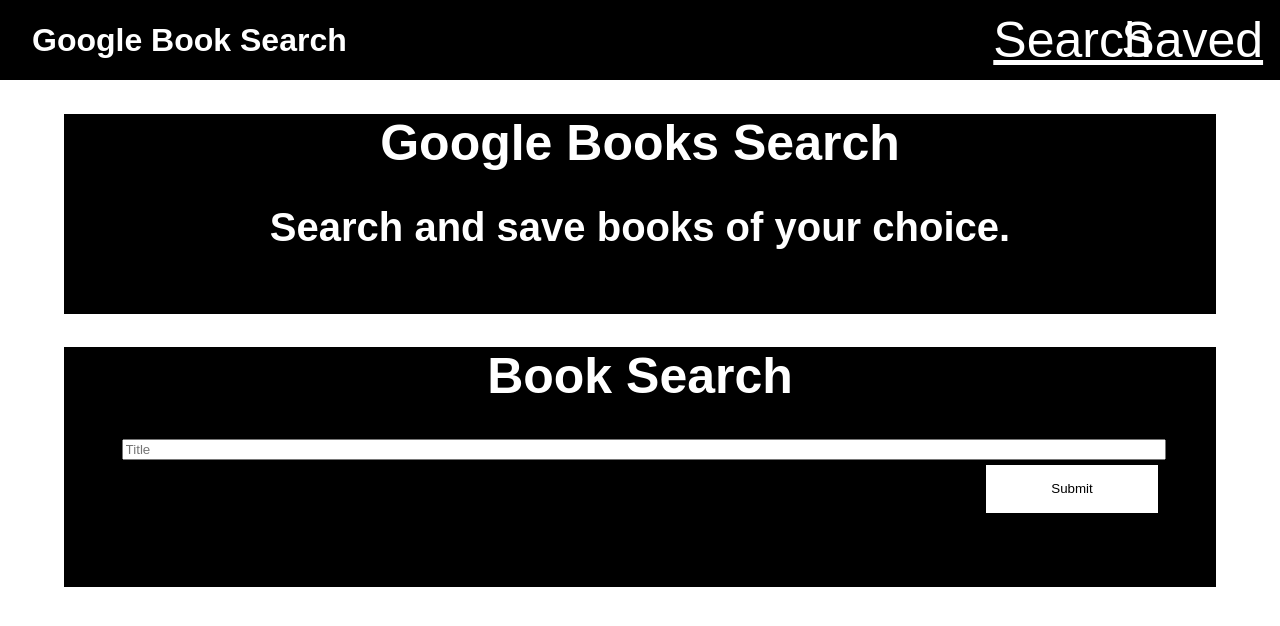
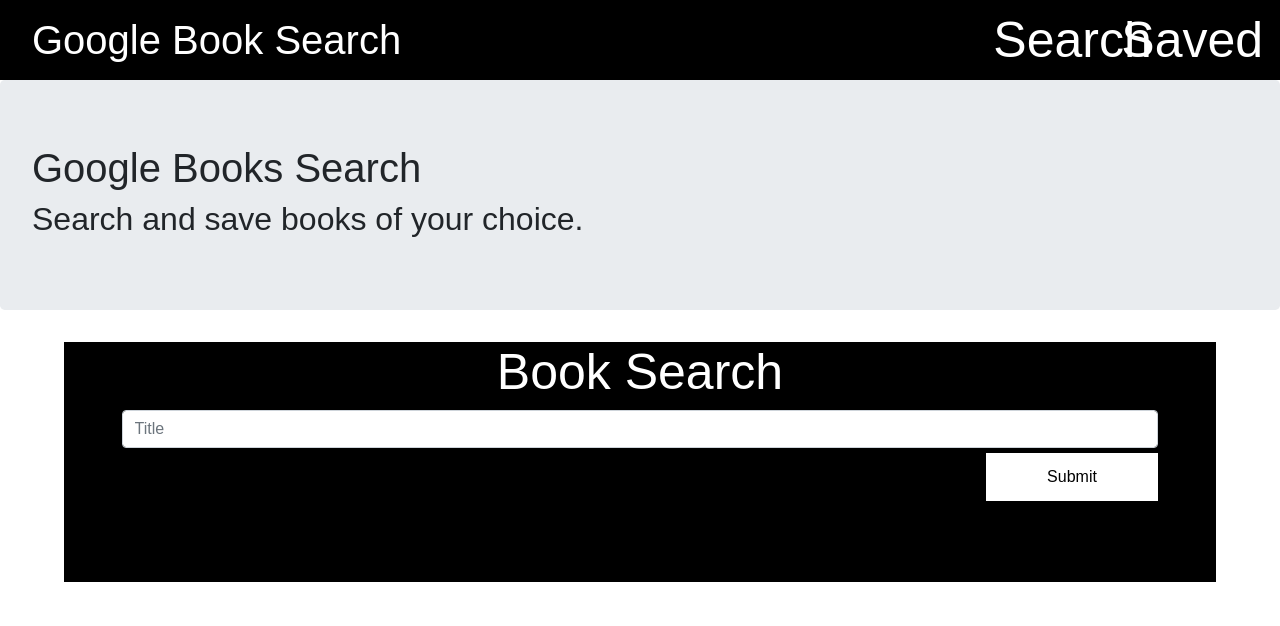
Before and after one commit to jjmateer/Google-Books-Search, a React (Create React App) app in the folder client/: page / in a window 1280 px wide. Shown: the top 626 px of the page. Built offline with nearby package versions, Linux system fonts and the light colour scheme.

Commit message:
Added bootstrap and started implementing class names.

```diff
--- a/client/public/index.html
+++ b/client/public/index.html
@@ -1,9 +1,18 @@
-<!doctype html>
+<!DOCTYPE html>
 <html lang="en">
   <head>
-    <meta charset="utf-8">
-    <meta name="viewport" content="width=device-width, initial-scale=1, shrink-to-fit=no">
-    <meta name="theme-color" content="#000000">
+    <meta charset="utf-8" />
+    <meta
+      name="viewport"
+      content="width=device-width, initial-scale=1, shrink-to-fit=no"
+    />
+    <meta name="theme-color" content="#000000" />
+    <link
+      rel="stylesheet"
+      href="https://stackpath.bootstrapcdn.com/bootstrap/4.3.1/css/bootstrap.min.css"
+      integrity="sha384-ggOyR0iXCbMQv3Xipma34MD+dH/1fQ784/j6cY/iJTQUOhcWr7x9JvoRxT2MZw1T"
+      crossorigin="anonymous"
+    />
     <!--
       manifest.json provides metadata used when your web app is added to the
       homescreen on Android. See https://developers.google.com/web/fundamentals/engage-and-retain/web-app-manifest/
--- a/client/src/components/Banner/index.js
+++ b/client/src/components/Banner/index.js
@@ -2,7 +2,7 @@
 import "./style.css";
 
 function Banner () {
-    return <div className="banner">
+    return <div className="jumbotron">
         <h1>Google Books Search</h1>
         <h2>Search and save books of your choice.</h2>
     </div>
--- a/client/src/components/SearchForm/index.js
+++ b/client/src/components/SearchForm/index.js
@@ -5,10 +5,10 @@
 function SearchForm({ q, handleInputChange, handleFormSubmit }) {
     return (
         <div>
-            <form className="searchForm">
+            <form id="searchForm" className="form-group">
                 <h1>Book Search</h1>
-                <input placeholder="Title" value={q} name="q" onChange={handleInputChange} required ></input>
-                <button className="submitBtn" type="submit" onClick={handleFormSubmit}>Submit</button>
+                <input className="form-control" placeholder="Title" value={q} name="q" onChange={handleInputChange} required ></input>
+                <button id="submitBtn" type="submit" onClick={handleFormSubmit}>Submit</button>
             </form>
         </div>
     )
--- a/client/src/components/SearchForm/style.css
+++ b/client/src/components/SearchForm/style.css
@@ -1,22 +1,22 @@
-.searchForm {
+#searchForm {
     width:90%;
     height:30vh;
     margin:auto;
     background-color:black;
     color:white;
 }
-.searchForm h1{
+#searchForm h1{
     width:100%;
     text-align:center;
     font-size:50px;
 }
 
-.searchForm input{
+#searchForm input{
     width:90%;
     margin-left:5%;
 }
 
-.searchForm .submitBtn {
+#searchForm #submitBtn {
     padding: 0;
     width:15%;
     height:20%;
--- a/client/src/pages/home.js
+++ b/client/src/pages/home.js
@@ -2,7 +2,6 @@
 import API from "../API.js";
 import Banner from "../components/Banner";
 import SearchForm from "../components/SearchForm";
-import Header from "../components/Header";
 
 class Home extends Component {
     state = {
```
Also changed, not shown: 1 other file (tests, documents, lock files or other folders).
